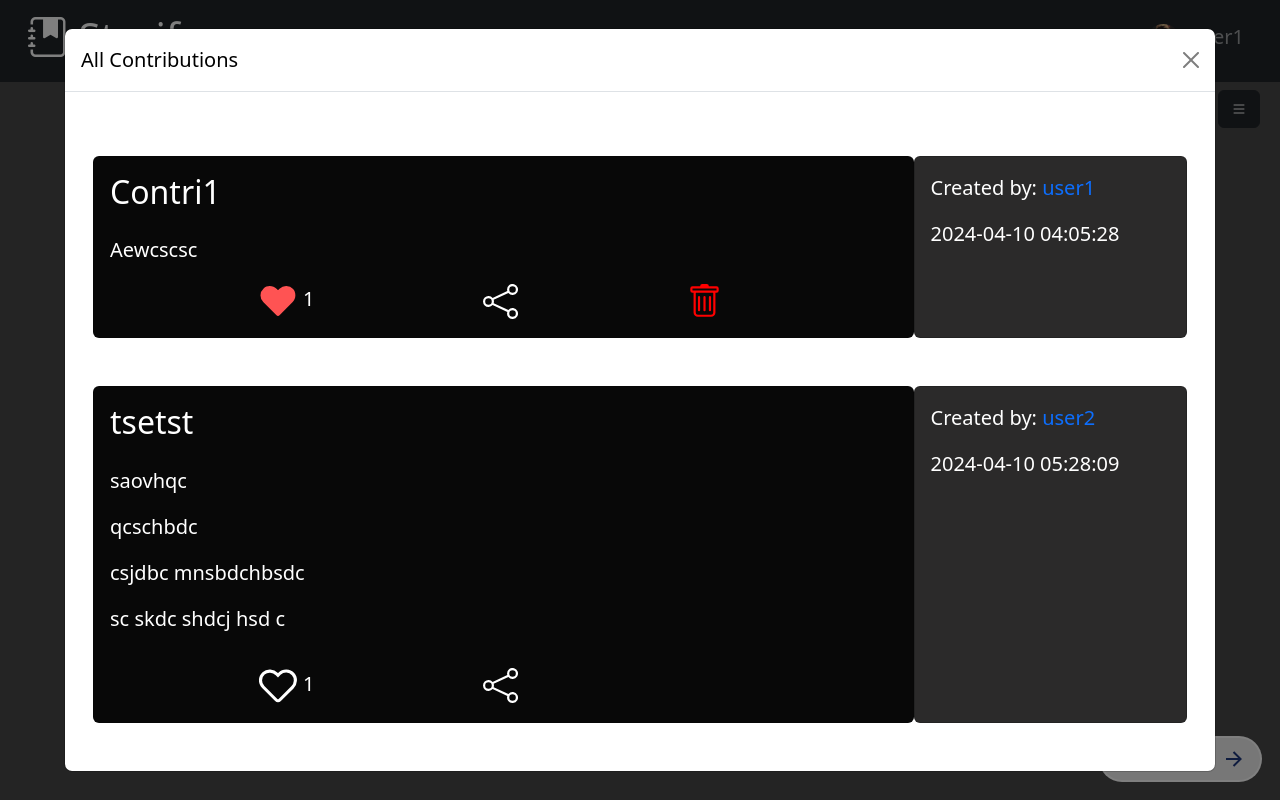
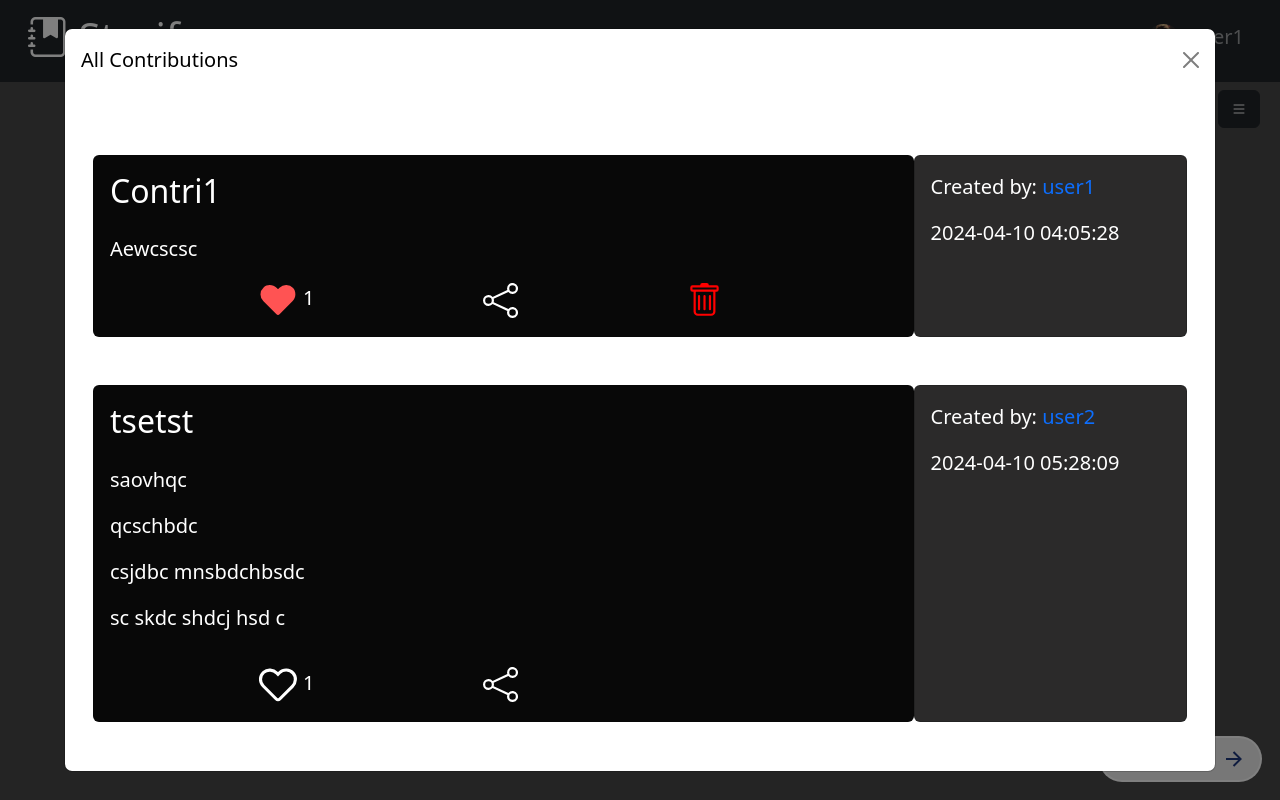
Before and after one commit to nklxsns/Flash-Fiction, a Flask app: template website/templates/story-view.html in a window 1280 px wide, after a click that opens the changed part. Run offline with Flask 3, Linux system fonts and the light colour scheme; the template is opened without the code that fills it: values that come from a table or form of the project are taken from there, others are empty; data comes from the database, SQL or seed files in the repository.

Commit message:
Update story-view.css

```diff
--- a/website/static/css/story-view.css
+++ b/website/static/css/story-view.css
@@ -1,7 +1,9 @@
 body {
     color: white;
 }
-
+.modal-header{
+  border: none !important;
+}
 .modal-dialog {
   max-width: 75%;
 }
```
